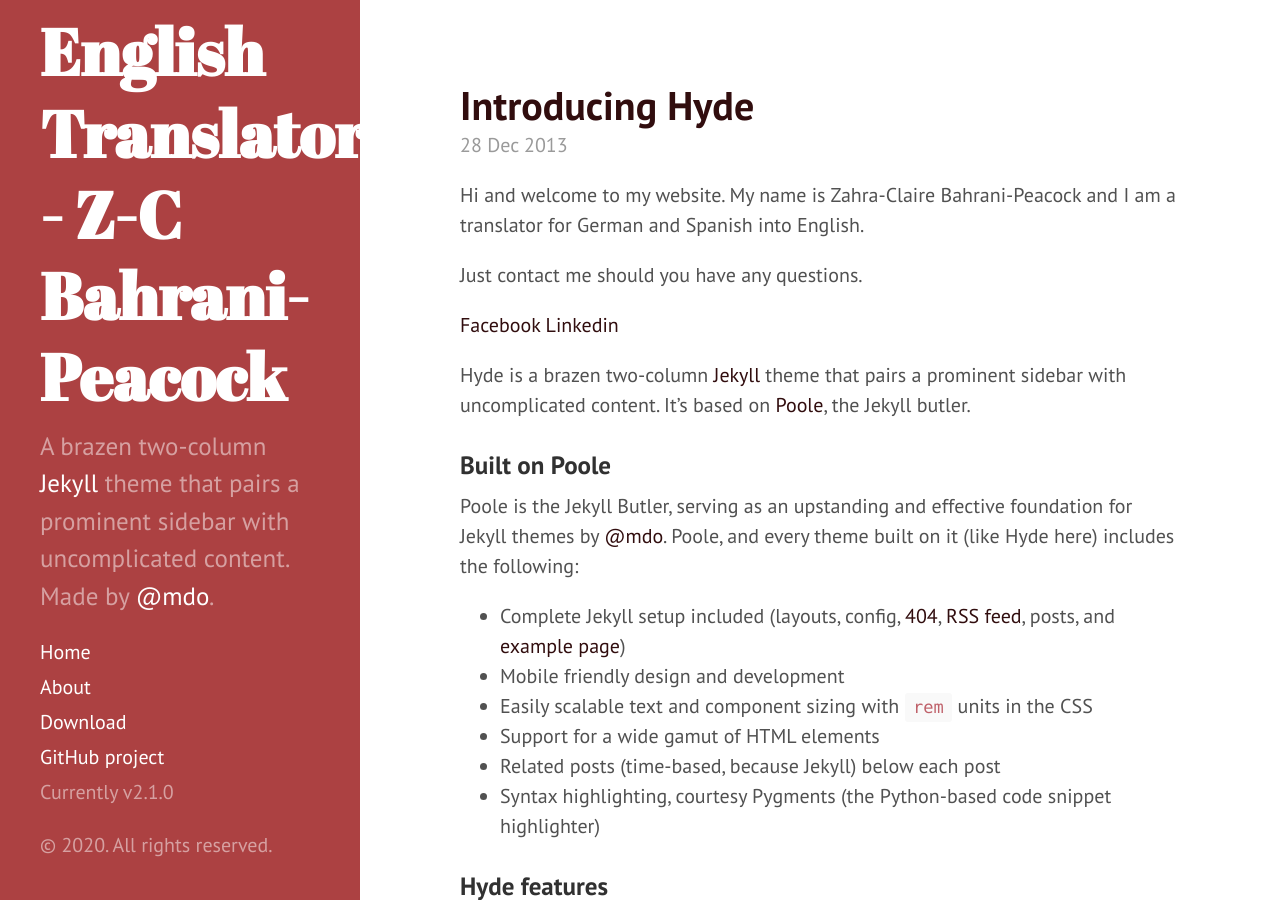
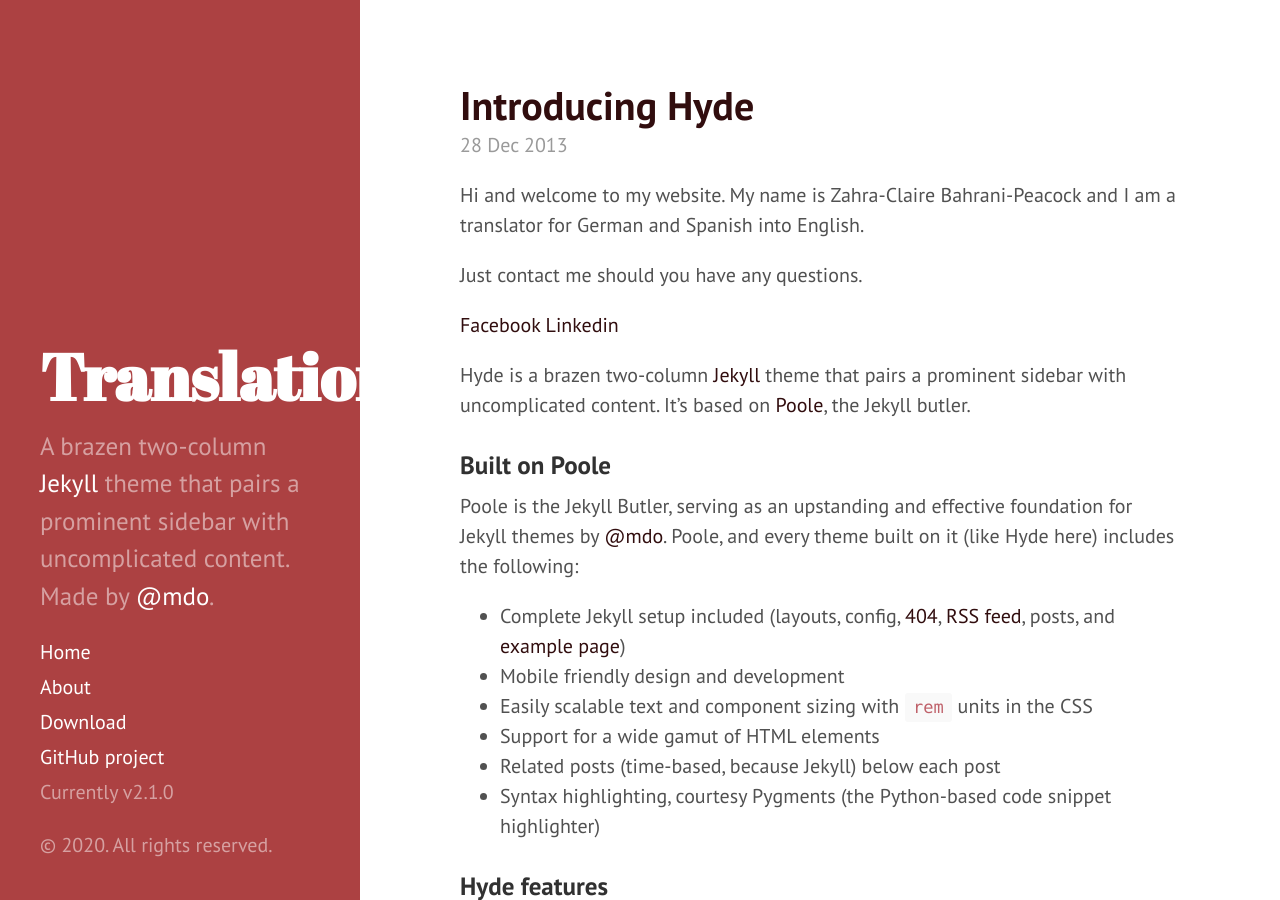
Before and after one commit to Zahra-Claire-Bahrani-Peacock/zahra-claire-bahrani-peacock.github.io, a Jekyll site: the page built from index.html, in a window 1280 px wide and 900 px high. Built offline with Jekyll 4.4.1, drawn with Linux system fonts in a browser that asks for light colours; the list of posts is cut into pages by our own code; some of the changed lines change nothing that is shown.

Commit message:
Changed config data

```diff
--- a/_config.yml
+++ b/_config.yml
@@ -5,7 +5,7 @@
 permalink:        pretty
 
 # Setup
-title:            English Translator - Z-C Bahrani-Peacock
+title:            Translations
 tagline:          'Professional service'
 description:      'A brazen two-column <a href="http://jekyllrb.com" target="_blank">Jekyll</a> theme that pairs a prominent sidebar with uncomplicated content. Made by <a href="https://twitter.com/mdo" target="_blank">@mdo</a>.'
 url:              http://hyde.getpoole.com
@@ -13,7 +13,7 @@
 
 author:
   name:           'Zahra-Claire Bahrani-Peacock'
-  url:            https://twitter.com/mdo
+  url:            https://www.linkedin.com/in/zahra-claire-bahrani-peacock
 
 paginate:         5
 
@@ -21,4 +21,4 @@
 version:          2.1.0
 
 github:
-  repo:           https://github.com/poole/hyde
+  repo:           https://github.com/Zahra-Claire-Bahrani-Peacock/Zahra-Claire-Bahrani-Peacock.github.io
```
